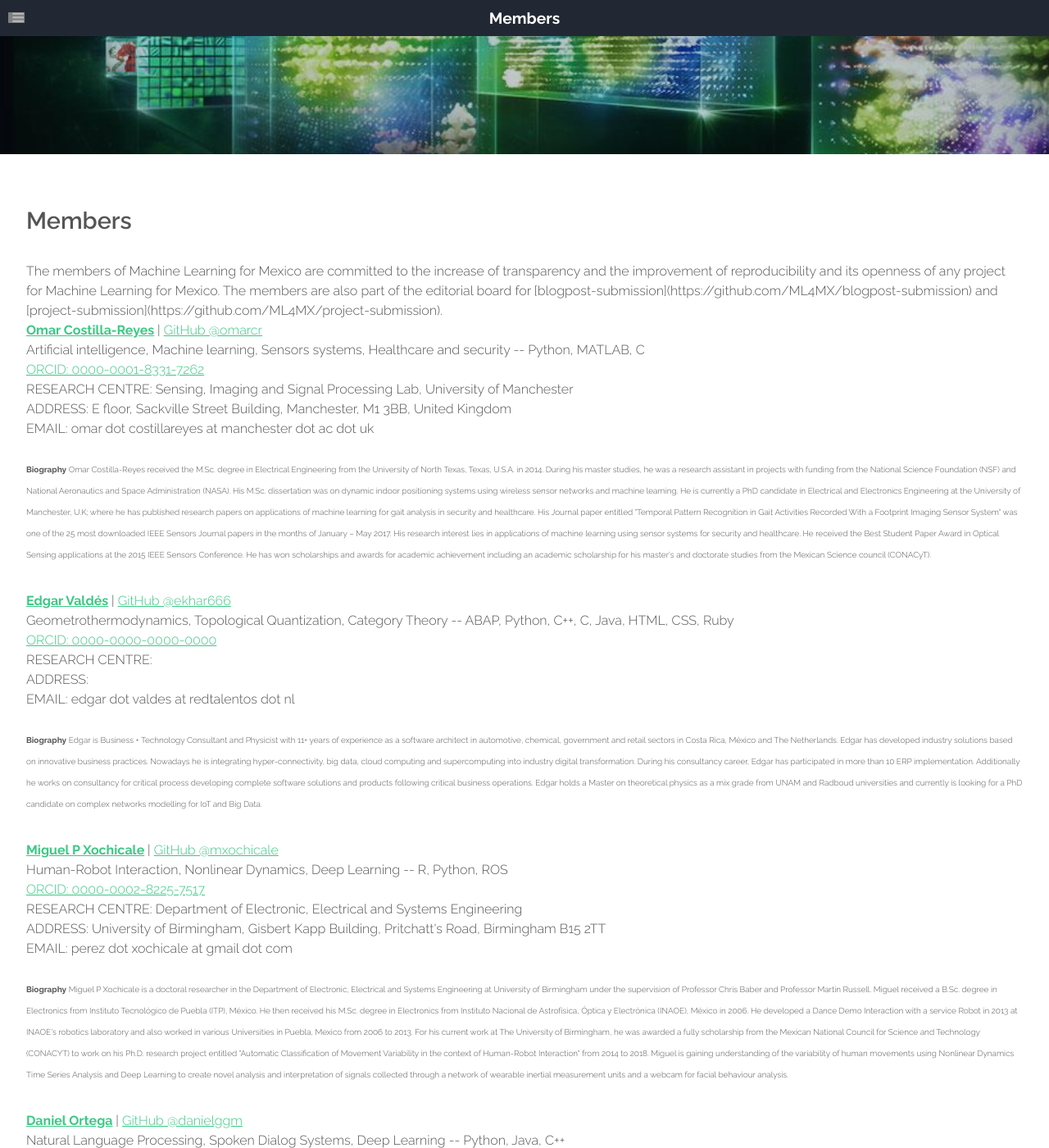
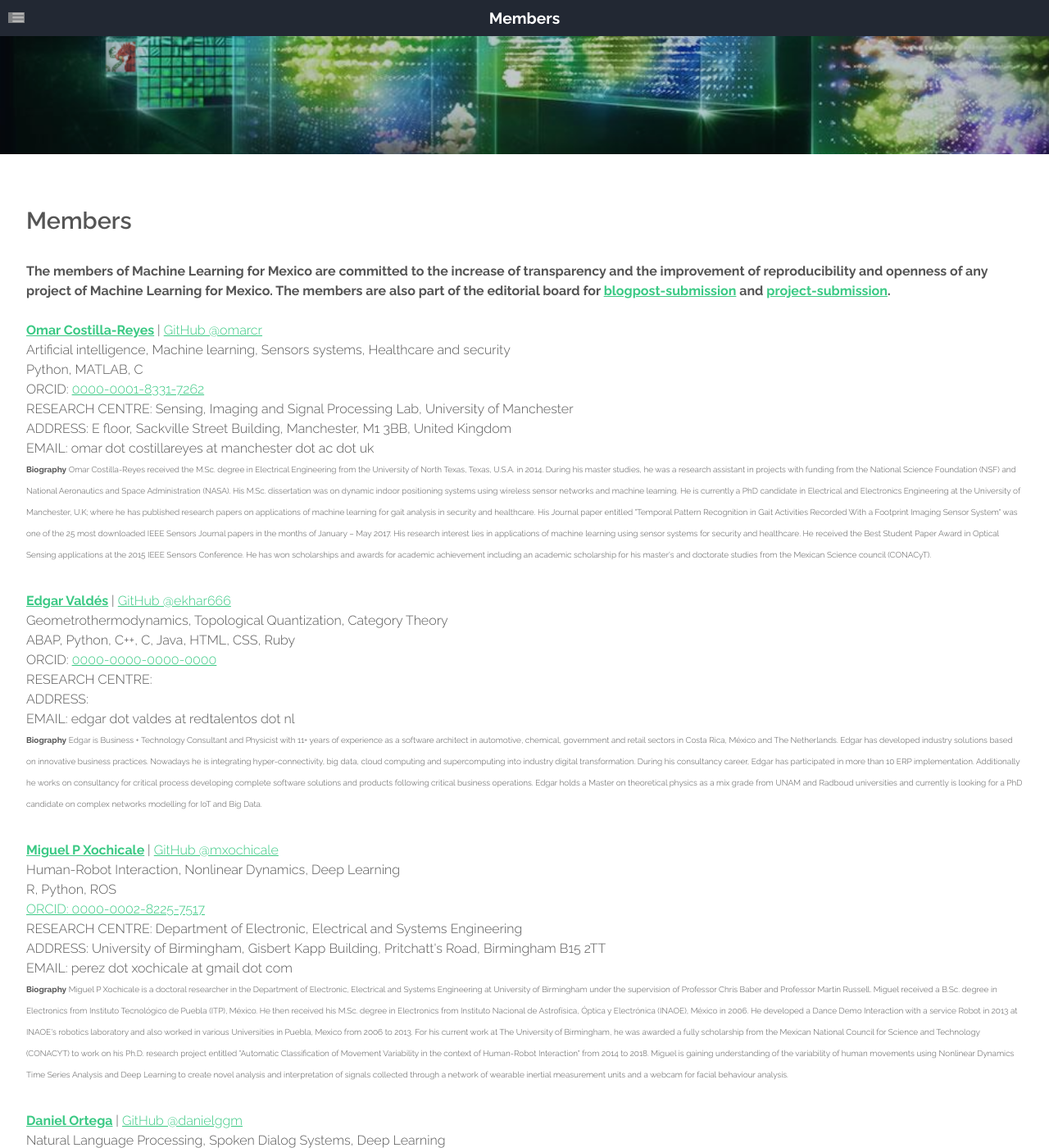
Before and after one commit to etanmn283/p11, a Jekyll site: the page built from members.html, in a window 1280 px wide and 1400 px high. Shown: the whole window at 82% size. Built offline with Jekyll 4.4.1, drawn with Linux system fonts in a browser that asks for light colours; some of the changed text lies outside the part shown; grey boxes are pictures that could not be loaded.

Commit message:
update members 31dec2017-2c

```diff
--- a/members.html
+++ b/members.html
@@ -17,24 +17,28 @@ layout: main
 							<span class="byline"></span>
 						</header>
 
-
+						<b>
 						 The members of Machine Learning for Mexico are committed to the
 						 increase of transparency and the improvement of reproducibility and
-						 its openness of any project for Machine Learning for Mexico.
+						 openness of any project of Machine Learning for Mexico.
 						 The members are also part of the editorial board for
-						 [blogpost-submission](https://github.com/ML4MX/blogpost-submission)
-						 and [project-submission](https://github.com/ML4MX/project-submission).
+						 <a href="https://github.com/ML4MX/blogpost-submission">blogpost-submission</a>
+						 and
+						 <a href="https://github.com/ML4MX/project-submission">project-submission</a>.
+					 </b>
+					 <br>
+					 <br>
 
 						<p>
 							<font size="3">
 							<b> <a href="http://omarcostilla.eu/">Omar Costilla-Reyes</a> </b> | <a href="https://github.com/omarcr">GitHub @omarcr</a>   <br>
-							Artificial intelligence, Machine learning, Sensors systems, Healthcare and security -- Python, MATLAB, C <br>
-							<a href="https://orcid.org/0000-0001-8331-7262">ORCID: 0000-0001-8331-7262</a>  <br>
+							Artificial intelligence, Machine learning, Sensors systems, Healthcare and security <br>
+							Python, MATLAB, C <br>
+							ORCID: <a href="https://orcid.org/0000-0001-8331-7262">0000-0001-8331-7262</a>  <br>
 							RESEARCH CENTRE: Sensing, Imaging and Signal Processing Lab, University of Manchester  <br>
 							ADDRESS: E floor,  Sackville Street Building, Manchester, M1 3BB, United Kingdom <br>
 							EMAIL: omar dot costillareyes at manchester dot ac dot uk <br>
 							</font>
-							<br>
 							<font size="1">
 							<b>Biography</b>
 							Omar Costilla-Reyes received the M.Sc. degree in Electrical Engineering from
@@ -96,13 +101,14 @@ layout: main
 						<p>
 							<font size="3">
 							<b> <a href="http://mxochicale.github.io/">Miguel P Xochicale</a> </b> | <a href="https://github.com/mxochicale">GitHub @mxochicale</a>   <br>
-							Human-Robot Interaction, Nonlinear Dynamics, Deep Learning -- R, Python, ROS<br>
+							Human-Robot Interaction, Nonlinear Dynamics, Deep Learning <br>
+							R, Python, ROS<br>
 							<a href="https://orcid.org/0000-0002-8225-7517">ORCID: 0000-0002-8225-7517</a>  <br>
 							RESEARCH CENTRE: Department of Electronic, Electrical and Systems Engineering  <br>
 							ADDRESS: University of Birmingham, Gisbert Kapp Building, Pritchatt's Road, Birmingham B15 2TT <br>
 							EMAIL: perez dot xochicale at gmail dot com <br>
 							</font>
-							<br>
+
 							<font size="1">
 							<b>Biography</b>
 							Miguel P Xochicale is a doctoral researcher in the Department of
```
Also changed, not shown: other parts of members.html (+23 -16 lines).
